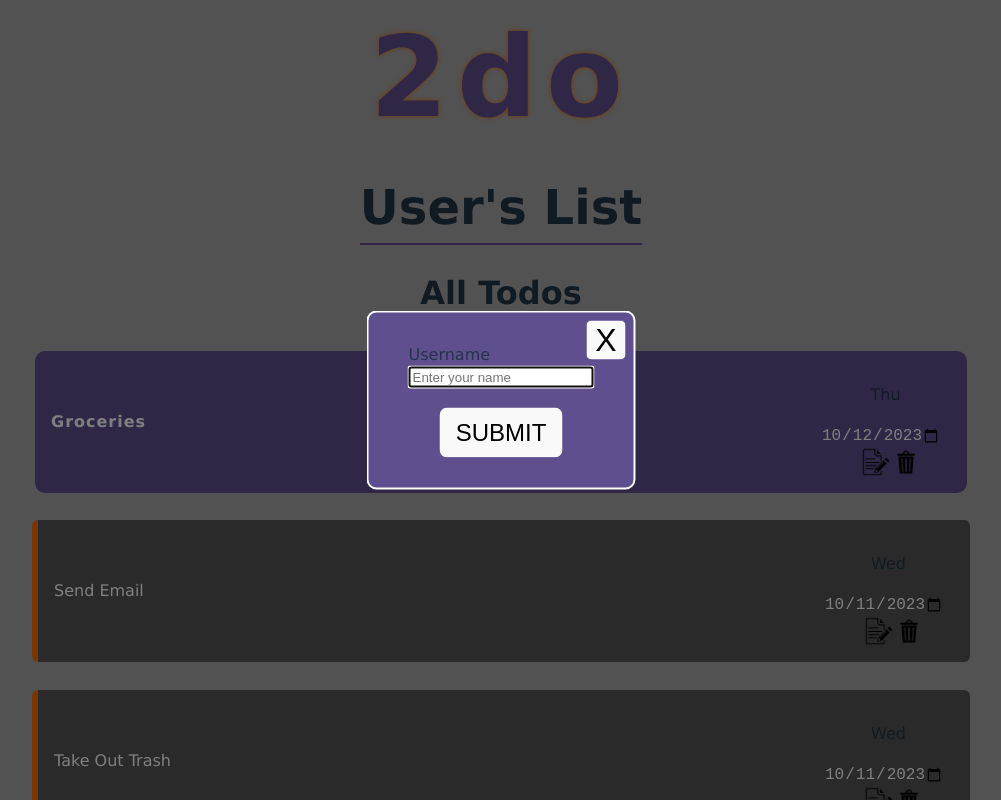
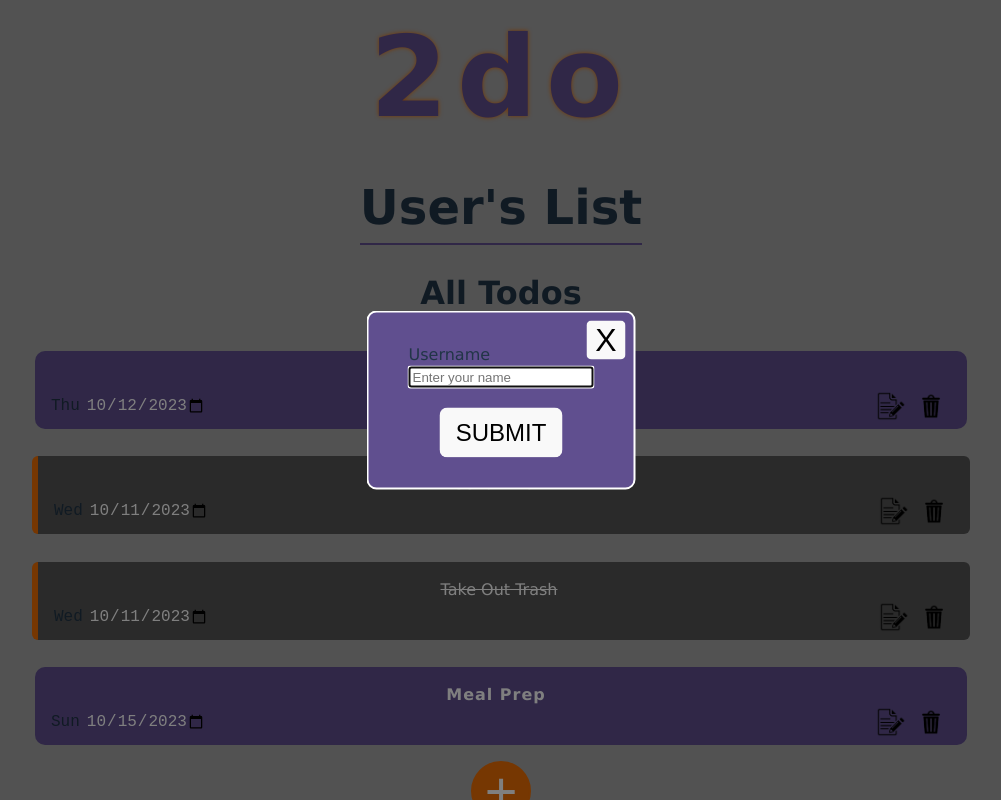
Before and after one commit to jeff-ramos-dev/react-todo-list, a React (Vite) app: page / in a window 1280 px wide. Shown: the top 800 px of the page, without its empty margins (139-1140 px from the left). Built offline with nearby package versions, Linux system fonts and the light colour scheme.

Commit message:
Update styling

```diff
--- a/src/App.css
+++ b/src/App.css
@@ -208,13 +208,13 @@ label {
 
 .todoContainer {
   display: flex;
-  flex-direction: row-reverse;
   flex-wrap: wrap-reverse;
+  flex-direction: column-reverse;
   justify-content: space-between;
   align-items: center;
   width: 90%;
   margin-top: 1.7rem;
-  padding: 1rem;
+  padding: 1rem 1rem 0.5rem 1rem;
   border-radius: 10px;
   background-color: var(--primary-color);
   cursor: pointer;
@@ -227,21 +227,39 @@ label {
   filter: brightness(120%);
 }
 
+.todoBottom {
+  display: flex;
+  justify-content: space-between;
+  width: 100%;
+  align-items: center;
+  padding-left: 10px;
+}
+
+.todoLeft {
+  display: flex;
+  justify-content: start;
+  font-family: monospace;
+}
+
 .todoRight {
   display: flex;
-  justify-content: center;
-  align-items: center;
-  padding-left: 10px;
+  justify-content: space-around;
+  width: 80px;
+}
+
+.day {
+  font-size: 1rem;
+  margin: 0;
+  padding: 0;
 }
 
 .picker {
   width: 120px;
   color: white;
   font-size: 1rem;
-  font-family: monospace;
   background-color: transparent;
   border: none;
-  margin-right: 10px;
+  margin-left: 5px;
   cursor: pointer;
 }
 
@@ -273,6 +291,7 @@ label {
 .strikethrough {
   font-weight: normal;
   letter-spacing: normal;
+  text-decoration: line-through;
 }
 
 .edit, .delete {
@@ -358,8 +377,8 @@ label {
   background-color: var(--accent-color);
   border-radius: 100%;
   border: 2px solid var(--accent-color);
-  height: 50px;
-  width: 50px;
+  height: 60px;
+  width: 60px;
   padding: 0;
   margin: 1rem 0;
 }
```
